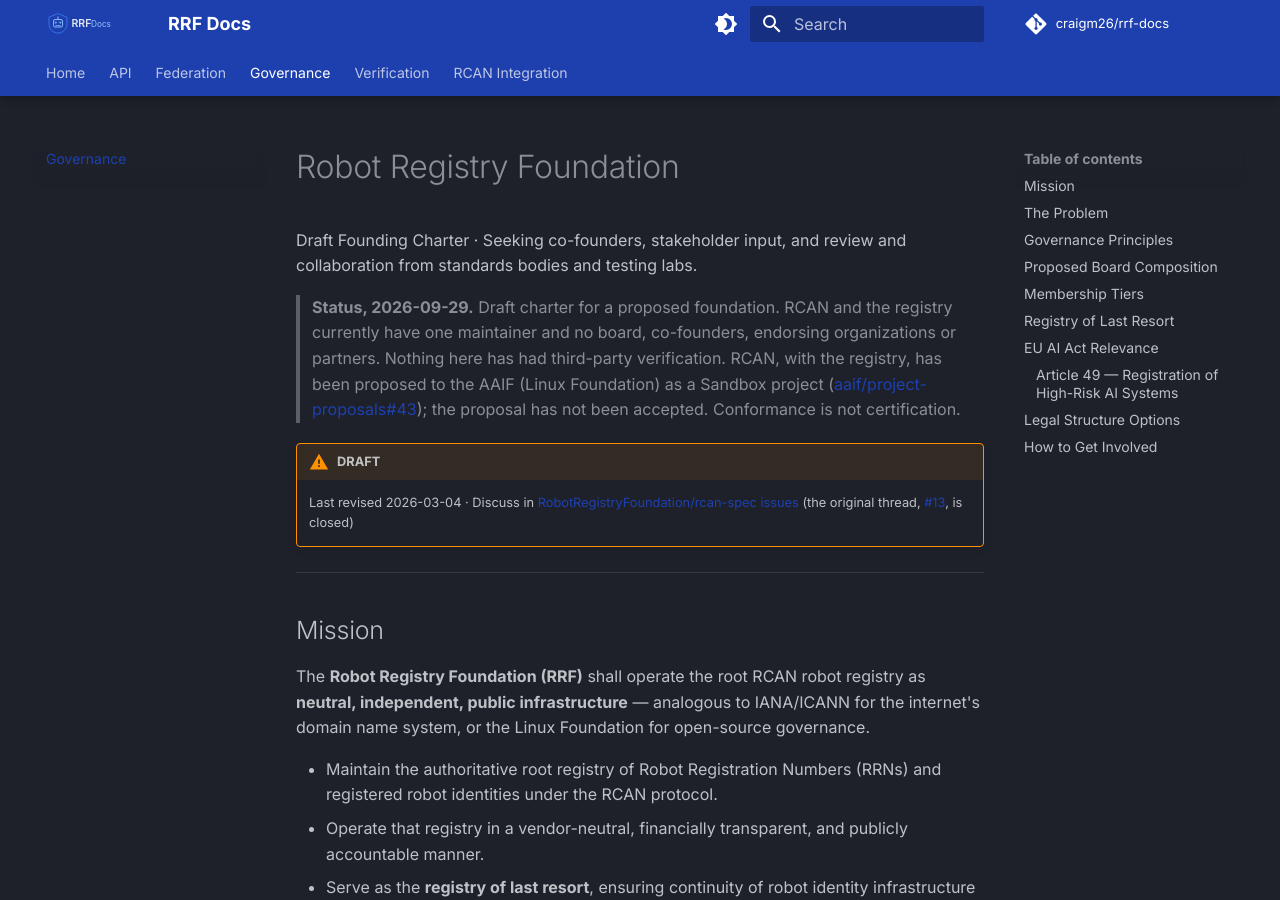
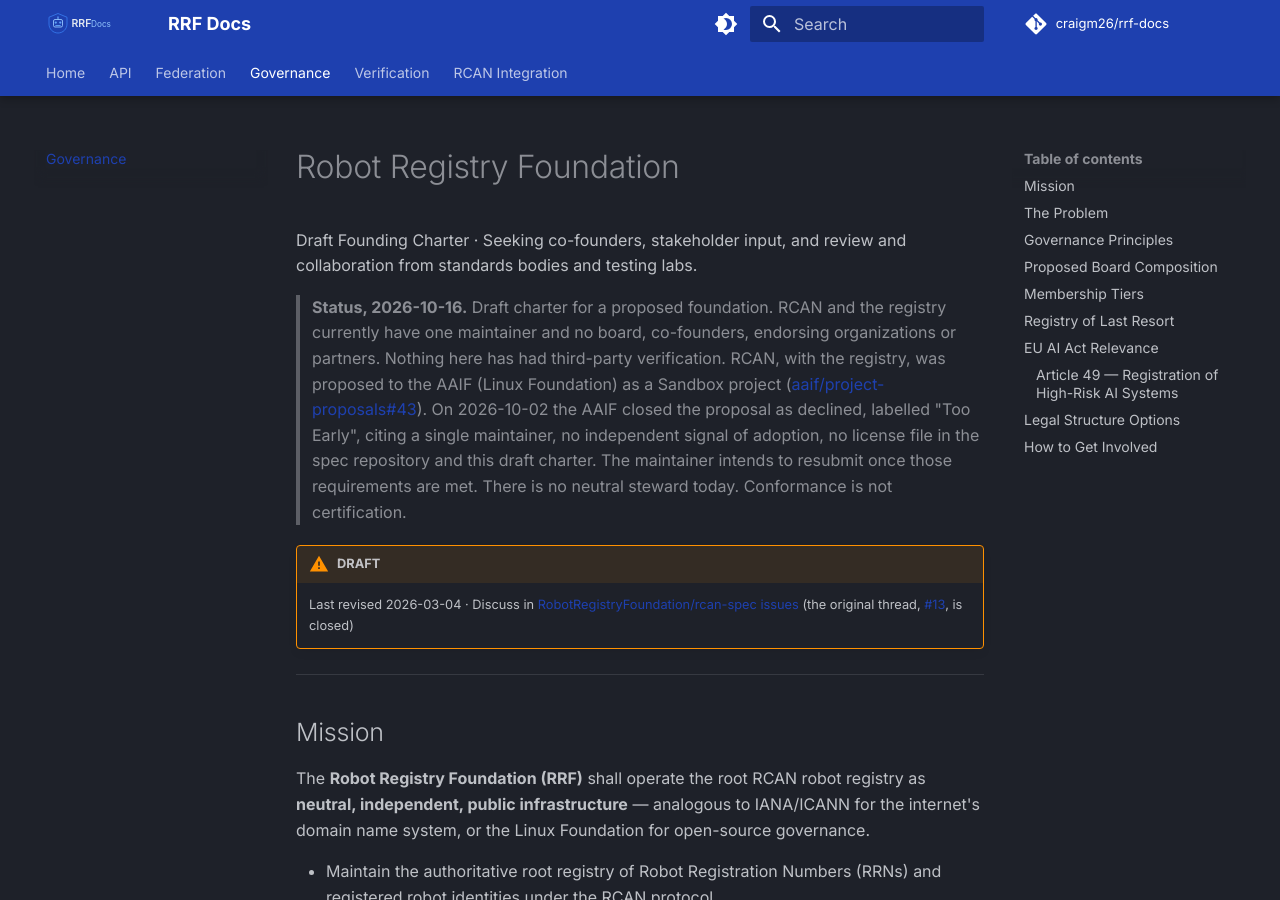
Before and after one commit to craigm26/rrf-docs, an MkDocs documentation site: the page built from docs/governance/index.md, in a window 1280 px wide and 900 px high. Built offline with MkDocs 1.6.1 and Material for MkDocs 9.7.7, drawn with Linux system fonts in a browser that asks for light colours; comment, search, counter and statistics services are not loaded.

Commit message:
Governance: AAIF proposal declined; verification: BE-1 to BE-3 levels
- governance: aaif/project-proposals#43 was closed as declined ("Too
  Early") on 2026-10-02, with the reasons given; the maintainer intends
  to resubmit. Status date moved to 2026-10-16.
- verification: assurance levels are BE-1 to BE-3 (renamed from A1-A3 on
  2026-10-08). The API values A1/A2/A3 are unchanged and the copy says
  what they map to.

Co-Authored-By: Claude Opus 5.5 <noreply@anthropic.com>
Claude-Session: https://claude.ai/code/session_01RBt2WDm6KMz9uXh3Q1DgQA

```diff
--- a/docs/governance/index.md
+++ b/docs/governance/index.md
@@ -2,7 +2,7 @@
 
 Draft Founding Charter · Seeking co-founders, stakeholder input, and review and collaboration from standards bodies and testing labs.
 
-> **Status, 2026-09-29.** Draft charter for a proposed foundation. RCAN and the registry currently have one maintainer and no board, co-founders, endorsing organizations or partners. Nothing here has had third-party verification. RCAN, with the registry, has been proposed to the AAIF (Linux Foundation) as a Sandbox project ([aaif/project-proposals#43](https://github.com/aaif/project-proposals/issues/43)); the proposal has not been accepted. Conformance is not certification.
+> **Status, 2026-10-16.** Draft charter for a proposed foundation. RCAN and the registry currently have one maintainer and no board, co-founders, endorsing organizations or partners. Nothing here has had third-party verification. RCAN, with the registry, was proposed to the AAIF (Linux Foundation) as a Sandbox project ([aaif/project-proposals#43](https://github.com/aaif/project-proposals/issues/43)). On 2026-10-02 the AAIF closed the proposal as declined, labelled "Too Early", citing a single maintainer, no independent signal of adoption, no license file in the spec repository and this draft charter. The maintainer intends to resubmit once those requirements are met. There is no neutral steward today. Conformance is not certification.
 
 !!! warning "DRAFT"
     Last revised 2026-03-04 · Discuss in [RobotRegistryFoundation/rcan-spec issues](https://github.com/RobotRegistryFoundation/rcan-spec/issues) (the original thread, [#13](https://github.com/RobotRegistryFoundation/rcan-spec/issues/13), is closed)
```
Also changed, not shown: docs/verification/index.md (+1 -1 lines).
